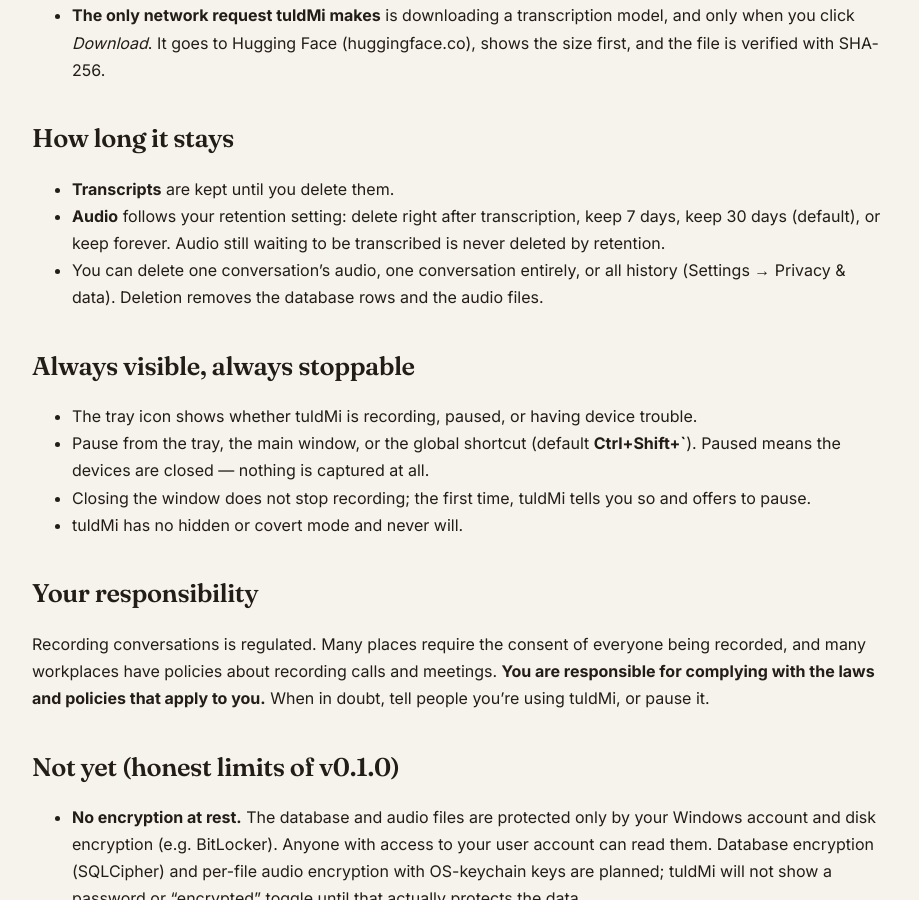
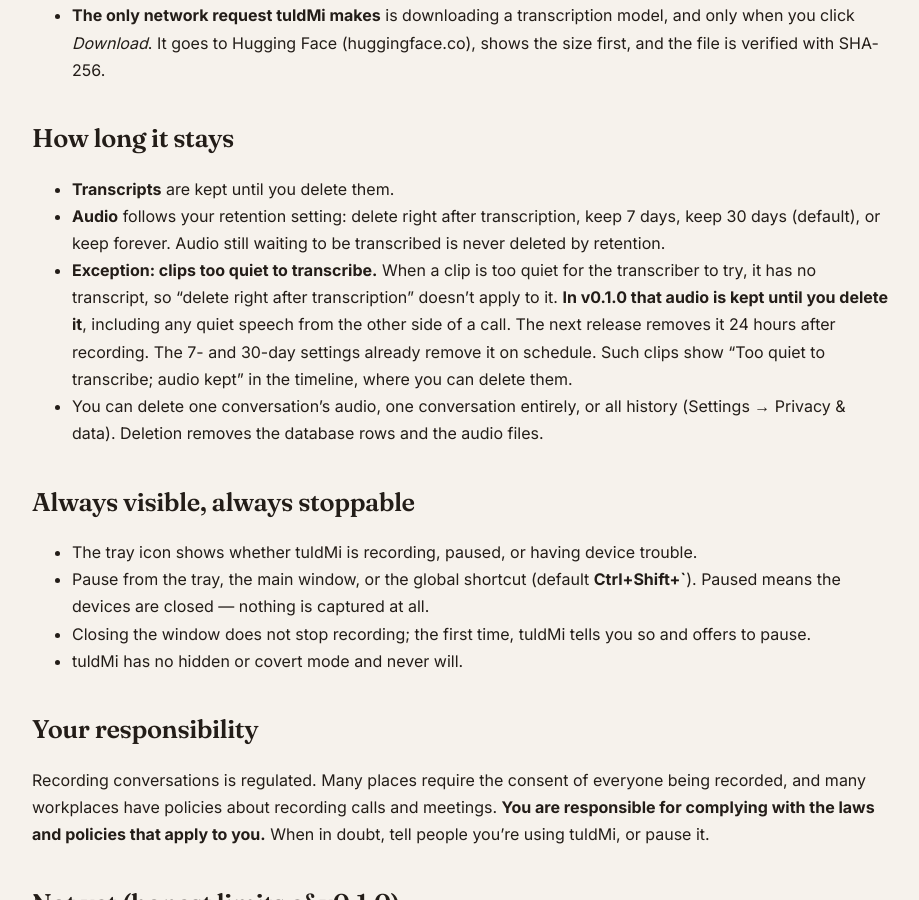
Before and after one commit to spilloid/tuldMi, a Jekyll site: the page built from docs/PRIVACY.md, in a window 1280 px wide and 900 px high, scrolled down 1095 px. Shown: the whole window, without its empty margins (290-1209 px from the left). Built offline with Jekyll 4.4.1, drawn with Linux system fonts in a browser that asks for light colours; our own code applies the rules of GitHub Pages for plain Markdown files.

Commit message:
Disclose quiet-clip retention; mark Windows 10 unverified
PRIVACY.md named one retention exception (audio still waiting to be
transcribed). The CHANGELOG admitted a second: under "delete after
transcription", clips too quiet to transcribe are kept indefinitely,
including the remote side's quiet speech. State it, and what the next
release changes.

Windows 10 was listed as supported but only Windows 11 was verified.

Closes #3

```diff
--- a/docs/PRIVACY.md
+++ b/docs/PRIVACY.md
@@ -39,6 +39,12 @@
 - **Audio** follows your retention setting: delete right after transcription, keep 7 days, keep
   30 days (default), or keep forever. Audio still waiting to be transcribed is never deleted by
   retention.
+- **Exception: clips too quiet to transcribe.** When a clip is too quiet for the transcriber to
+  try, it has no transcript, so "delete right after transcription" doesn't apply to it. **In
+  v0.1.0 that audio is kept until you delete it**, including any quiet speech from the other side
+  of a call. The next release removes it 24 hours after recording. The 7- and 30-day settings
+  already remove it on schedule. Such clips show "Too quiet to transcribe; audio kept" in the
+  timeline, where you can delete them.
 - You can delete one conversation's audio, one conversation entirely, or all history
   (Settings → Privacy & data). Deletion removes the database rows and the audio files.
 
```
Also changed, not shown: docs/INSTALL.md (+1 -1 lines), README.md.
